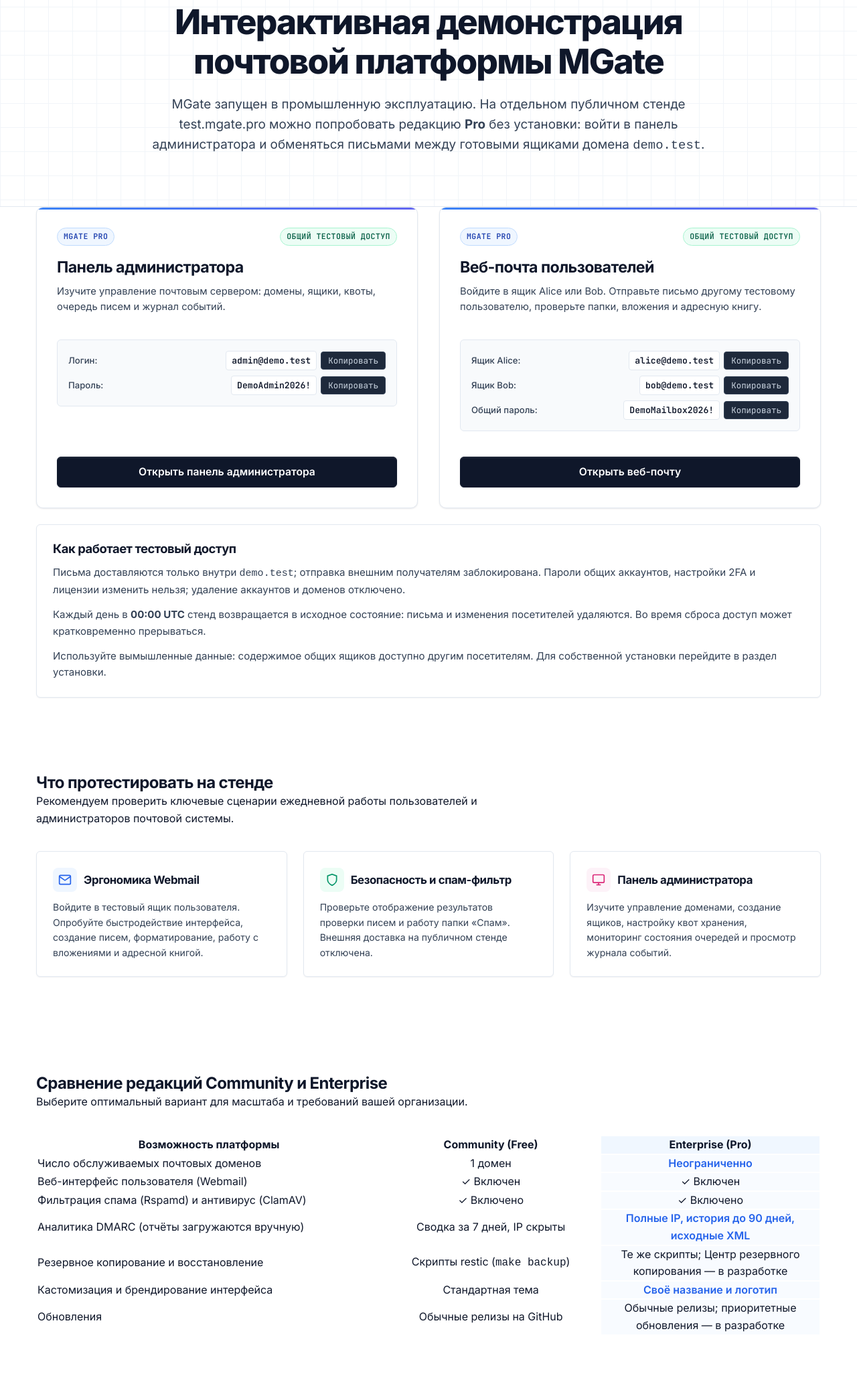
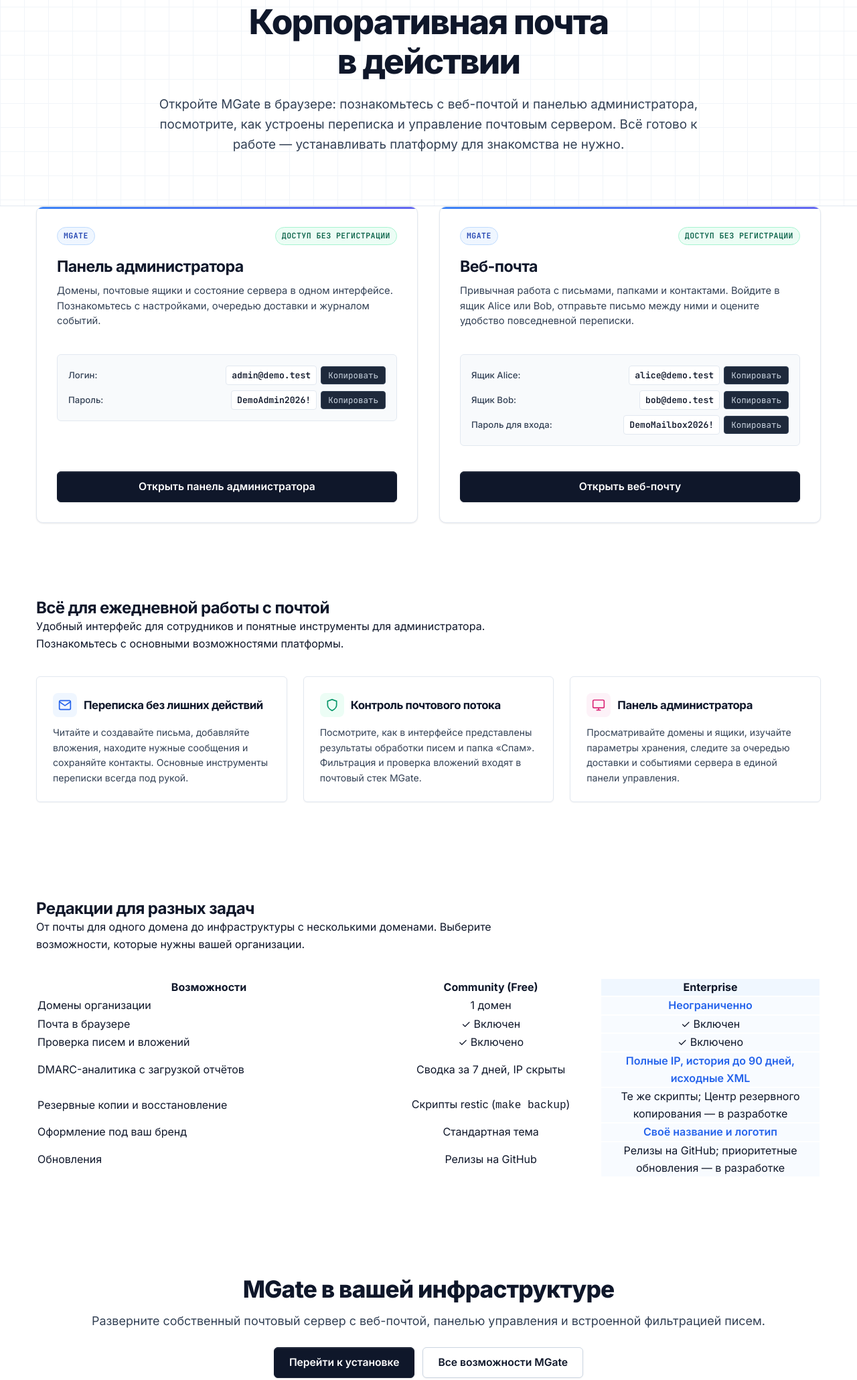
Before and after one commit to mgate-server/mgate-server.github.io, a plain HTML site: page live-demo/index.html in a window 1280 px wide. Shown: the part 203-2264 px from the top of the page at 67% size. Drawn offline with Linux system fonts and the light colour scheme.

Commit message:
Refresh demo presentation and remove test-access notice

```diff
--- a/live-demo/index.html
+++ b/live-demo/index.html
@@ -4,7 +4,7 @@
   <meta charset="UTF-8">
   <meta name="viewport" content="width=device-width, initial-scale=1.0">
   <link rel="canonical" href="https://mgate.pro/live-demo/">
-  <title>Демостенд MGate Pro — доступ к панели и веб-почте</title>
+  <title>MGate в работе — веб-почта и управление сервером</title>
   <link rel="preconnect" href="https://fonts.googleapis.com">
   <link rel="preconnect" href="https://fonts.gstatic.com" crossorigin>
   <link href="https://fonts.googleapis.com/css2?family=Inter:wght@400;500;600;700;800&family=JetBrains+Mono:wght@400;500;600;700&display=swap" rel="stylesheet">
@@ -23,7 +23,7 @@
           </svg>
         </div>
         <span>MGate</span>
-        <span class="brand-badge">Live Demo</span>
+        <span class="brand-badge">Онлайн</span>
       </a>
 
       <nav>
@@ -33,13 +33,13 @@
           <li class="nav-item"><a href="/docs/">Документация</a></li>
           <li class="nav-item"><a href="/install/">Установка</a></li>
           <li class="nav-item"><a href="/examples/">Примеры использования</a></li>
-          <li class="nav-item"><a href="/live-demo/" class="active">Live Demo</a></li>
+          <li class="nav-item"><a href="/live-demo/" class="active">В работе</a></li>
         </ul>
       </nav>
 
       <div class="nav-actions">
         <a href="/install/" class="btn btn-secondary btn-sm">Установка</a>
-        <a href="https://test.mgate.pro" class="btn btn-primary btn-sm" target="_blank" rel="noopener" data-demo-href="url">Демостенд</a>
+        <a href="https://test.mgate.pro" class="btn btn-primary btn-sm" target="_blank" rel="noopener" data-demo-href="url">Открыть MGate</a>
 
         <button class="mobile-toggle" id="mobileMenuToggle" aria-label="Открыть меню">
           <svg width="22" height="22" viewBox="0 0 24 24" fill="none" stroke="currentColor" stroke-width="2">
@@ -58,16 +58,16 @@
       <div class="container hero-content">
         <div class="pill-badge">
           <span class="status-pulse-dot"></span>
-          <span>ТЕСТОВЫЙ СТЕНД MGATE PRO ОНЛАЙН</span>
+          <span>ПОЗНАКОМЬТЕСЬ С MGATE</span>
         </div>
 
         <h1>
-          Интерактивная демонстрация <br>
-          <span class="text-gradient">почтовой платформы MGate</span>
+          Корпоративная почта <br>
+          <span class="text-gradient">в действии</span>
         </h1>
 
         <p class="hero-desc">
-          MGate запущен в промышленную эксплуатацию. На отдельном публичном стенде <a href="https://test.mgate.pro" target="_blank" rel="noopener">test.mgate.pro</a> можно попробовать редакцию <strong>Pro</strong> без установки: войти в панель администратора и обменяться письмами между готовыми ящиками домена <code>demo.test</code>.
+          Откройте MGate в браузере: познакомьтесь с веб-почтой и панелью администратора, посмотрите, как устроены переписка и управление почтовым сервером. Всё готово к работе — устанавливать платформу для знакомства не нужно.
         </p>
       </div>
     </section>
@@ -78,11 +78,11 @@
         <div class="grid-2" style="align-items: stretch; gap: 32px;">
           <div class="demo-card pro">
             <div class="demo-badge-wrap">
-              <span class="status-badge pro">MGate Pro</span>
-              <span class="status-badge online">Общий тестовый доступ</span>
+              <span class="status-badge pro">MGate</span>
+              <span class="status-badge online">Доступ без регистрации</span>
             </div>
             <h3 style="font-size: 1.45rem; margin-bottom: 10px;">Панель администратора</h3>
-            <p style="font-size: 0.92rem; color: var(--text-muted); line-height: 1.55; margin-bottom: 20px;">Изучите управление почтовым сервером: домены, ящики, квоты, очередь писем и журнал событий.</p>
+            <p style="font-size: 0.92rem; color: var(--text-muted); line-height: 1.55; margin-bottom: 20px;">Домены, почтовые ящики и состояние сервера в одном интерфейсе. Познакомьтесь с настройками, очередью доставки и журналом событий.</p>
             <div class="cred-group">
               <div class="cred-row">
                 <span class="cred-label">Логин:</span>
@@ -105,11 +105,11 @@
           </div>
           <div class="demo-card pro">
             <div class="demo-badge-wrap">
-              <span class="status-badge pro">MGate Pro</span>
-              <span class="status-badge online">Общий тестовый доступ</span>
+              <span class="status-badge pro">MGate</span>
+              <span class="status-badge online">Доступ без регистрации</span>
             </div>
-            <h3 style="font-size: 1.45rem; margin-bottom: 10px;">Веб-почта пользователей</h3>
-            <p style="font-size: 0.92rem; color: var(--text-muted); line-height: 1.55; margin-bottom: 20px;">Войдите в ящик Alice или Bob. Отправьте письмо другому тестовому пользователю, проверьте папки, вложения и адресную книгу.</p>
+            <h3 style="font-size: 1.45rem; margin-bottom: 10px;">Веб-почта</h3>
+            <p style="font-size: 0.92rem; color: var(--text-muted); line-height: 1.55; margin-bottom: 20px;">Привычная работа с письмами, папками и контактами. Войдите в ящик Alice или Bob, отправьте письмо между ними и оцените удобство повседневной переписки.</p>
             <div class="cred-group">
               <div class="cred-row">
                 <span class="cred-label">Ящик Alice:</span>
@@ -126,10 +126,10 @@
                 </div>
               </div>
               <div class="cred-row">
-                <span class="cred-label">Общий пароль:</span>
+                <span class="cred-label">Пароль для входа:</span>
                 <div class="cred-value-wrap">
                   <span class="cred-value" data-demo-var="user_password">DemoMailbox2026!</span>
-                  <button class="copy-btn btn-xs" data-demo-copy="user_password" data-copy-text="DemoMailbox2026!" aria-label="Скопировать общий пароль">Копировать</button>
+                  <button class="copy-btn btn-xs" data-demo-copy="user_password" data-copy-text="DemoMailbox2026!" aria-label="Скопировать пароль для входа">Копировать</button>
                 </div>
               </div>
             </div>
@@ -138,12 +138,6 @@
             </div>
           </div>
         </div>
-        <div class="card" style="margin-top: 24px; padding: 24px;">
-          <h3 style="margin-bottom: 12px;">Как работает тестовый доступ</h3>
-          <p style="color: var(--text-muted); line-height: 1.65; margin-bottom: 12px;">Письма доставляются только внутри <code>demo.test</code>; отправка внешним получателям заблокирована. Пароли общих аккаунтов, настройки 2FA и лицензии изменить нельзя; удаление аккаунтов и доменов отключено.</p>
-          <p style="color: var(--text-muted); line-height: 1.65; margin-bottom: 12px;">Каждый день в <strong>00:00 UTC</strong> стенд возвращается в исходное состояние: письма и изменения посетителей удаляются. Во время сброса доступ может кратковременно прерываться.</p>
-          <p style="color: var(--text-muted); line-height: 1.65;">Используйте вымышленные данные: содержимое общих ящиков доступно другим посетителям. Для собственной установки перейдите в <a href="/install/">раздел установки</a>.</p>
-        </div>
       </div>
     </section>
 
@@ -151,9 +145,9 @@
     <section class="section section-muted">
       <div class="container">
         <div class="section-header" style="max-width: 760px; margin-bottom: 36px;">
-          <h2>Что протестировать на стенде</h2>
+          <h2>Всё для ежедневной работы с почтой</h2>
           <p class="section-desc">
-            Рекомендуем проверить ключевые сценарии ежедневной работы пользователей и администраторов почтовой системы.
+            Удобный интерфейс для сотрудников и понятные инструменты для администратора. Познакомьтесь с основными возможностями платформы.
           </p>
         </div>
 
@@ -166,10 +160,10 @@
                   <polyline points="22,6 12,13 2,6"></polyline>
                 </svg>
               </div>
-              <h4 style="margin: 0; font-size: 1.05rem;">Эргономика Webmail</h4>
+              <h4 style="margin: 0; font-size: 1.05rem;">Переписка без лишних действий</h4>
             </div>
             <p style="font-size: 0.88rem; color: var(--text-muted); line-height: 1.6; margin: 0;">
-              Войдите в тестовый ящик пользователя. Опробуйте быстродействие интерфейса, создание писем, форматирование, работу с вложениями и адресной книгой.
+              Читайте и создавайте письма, добавляйте вложения, находите нужные сообщения и сохраняйте контакты. Основные инструменты переписки всегда под рукой.
             </p>
           </div>
 
@@ -180,10 +174,10 @@
                   <path d="M12 22s8-4 8-10V5l-8-3-8 3v7c0 6 8 10 8 10z"></path>
                 </svg>
               </div>
-              <h4 style="margin: 0; font-size: 1.05rem;">Безопасность и спам-фильтр</h4>
+              <h4 style="margin: 0; font-size: 1.05rem;">Контроль почтового потока</h4>
             </div>
             <p style="font-size: 0.88rem; color: var(--text-muted); line-height: 1.6; margin: 0;">
-              Проверьте отображение результатов проверки писем и работу папки «Спам». Внешняя доставка на публичном стенде отключена.
+              Посмотрите, как в интерфейсе представлены результаты обработки писем и папка «Спам». Фильтрация и проверка вложений входят в почтовый стек MGate.
             </p>
           </div>
 
@@ -199,7 +193,7 @@
               <h4 style="margin: 0; font-size: 1.05rem;">Панель администратора</h4>
             </div>
             <p style="font-size: 0.88rem; color: var(--text-muted); line-height: 1.6; margin: 0;">
-              Изучите управление доменами, создание ящиков, настройку квот хранения, мониторинг состояния очередей и просмотр журнала событий.
+              Просматривайте домены и ящики, изучайте параметры хранения, следите за очередью доставки и событиями сервера в единой панели управления.
             </p>
           </div>
         </div>
@@ -210,9 +204,9 @@
     <section class="section" id="editions">
       <div class="container">
         <div class="section-header" style="max-width: 760px; margin-bottom: 36px;">
-          <h2>Сравнение редакций Community и Enterprise</h2>
+          <h2>Редакции для разных задач</h2>
           <p class="section-desc">
-            Выберите оптимальный вариант для масштаба и требований вашей организации.
+            От почты для одного домена до инфраструктуры с несколькими доменами. Выберите возможности, которые нужны вашей организации.
           </p>
         </div>
 
@@ -220,46 +214,46 @@
           <table class="comparison-table">
             <thead>
               <tr>
-                <th style="width: 44%;">Возможность платформы</th>
+                <th style="width: 44%;">Возможности</th>
                 <th style="width: 28%; text-align: center;">Community (Free)</th>
-                <th style="width: 28%; text-align: center; background: #f0f7ff;">Enterprise (Pro)</th>
+                <th style="width: 28%; text-align: center; background: #f0f7ff;">Enterprise</th>
               </tr>
             </thead>
             <tbody>
               <tr>
-                <td>Число обслуживаемых почтовых доменов</td>
+                <td>Домены организации</td>
                 <td style="text-align: center;">1 домен</td>
                 <td style="text-align: center; font-weight: 600; color: #2563eb; background: #f8fbff;">Неограниченно</td>
               </tr>
               <tr>
-                <td>Веб-интерфейс пользователя (Webmail)</td>
+                <td>Почта в браузере</td>
                 <td style="text-align: center;">✓ Включен</td>
                 <td style="text-align: center; background: #f8fbff;">✓ Включен</td>
               </tr>
               <tr>
-                <td>Фильтрация спама (Rspamd) и антивирус (ClamAV)</td>
+                <td>Проверка писем и вложений</td>
                 <td style="text-align: center;">✓ Включено</td>
                 <td style="text-align: center; background: #f8fbff;">✓ Включено</td>
               </tr>
               <tr>
-                <td>Аналитика DMARC (отчёты загружаются вручную)</td>
+                <td>DMARC-аналитика с загрузкой отчётов</td>
                 <td style="text-align: center;">Сводка за 7 дней, IP скрыты</td>
                 <td style="text-align: center; font-weight: 600; color: #2563eb; background: #f8fbff;">Полные IP, история до 90 дней, исходные XML</td>
               </tr>
               <tr>
-                <td>Резервное копирование и восстановление</td>
+                <td>Резервные копии и восстановление</td>
                 <td style="text-align: center;">Скрипты restic (<code>make backup</code>)</td>
                 <td style="text-align: center; background: #f8fbff;">Те же скрипты; Центр резервного копирования — в разработке</td>
               </tr>
               <tr>
-                <td>Кастомизация и брендирование интерфейса</td>
+                <td>Оформление под ваш бренд</td>
                 <td style="text-align: center;">Стандартная тема</td>
                 <td style="text-align: center; font-weight: 600; color: #2563eb; background: #f8fbff;">Своё название и логотип</td>
               </tr>
               <tr>
                 <td>Обновления</td>
-                <td style="text-align: center;">Обычные релизы на GitHub</td>
-                <td style="text-align: center; background: #f8fbff;">Обычные релизы; приоритетные обновления — в разработке</td>
+                <td style="text-align: center;">Релизы на GitHub</td>
+                <td style="text-align: center; background: #f8fbff;">Релизы на GitHub; приоритетные обновления — в разработке</td>
               </tr>
             </tbody>
           </table>
@@ -267,6 +261,16 @@
       </div>
     </section>
 
+    <section class="section section-muted">
+      <div class="container" style="text-align: center;">
+        <h2 class="section-title">MGate в вашей инфраструктуре</h2>
+        <p class="section-subtitle">Разверните собственный почтовый сервер с веб-почтой, панелью управления и встроенной фильтрацией писем.</p>
+        <div class="hero-actions" style="margin-top: 24px;">
+          <a href="/install/" class="btn btn-primary btn-lg">Перейти к установке</a>
+          <a href="/features/" class="btn btn-secondary btn-lg">Все возможности MGate</a>
+        </div>
+      </div>
+    </section>
   </main>
 
   <!-- Footer -->
@@ -284,7 +288,7 @@
             <span>MGate</span>
           </div>
           <p style="font-size: 0.9rem; line-height: 1.6; color: var(--text-muted); max-width: 360px;">
-            Автономная корпоративная почтовая платформа нового поколения. Разработано с соблюдением требований OWASP ASVS L2.
+            Корпоративная почта на ваших серверах. Переписка, управление доменами и защита почтового потока в одной платформе.
           </p>
         </div>
 
@@ -296,7 +300,7 @@
             <li><a href="/docs/">Документация</a></li>
             <li><a href="/install/">Установка</a></li>
             <li><a href="/examples/">Примеры использования</a></li>
-            <li><a href="/live-demo/">Live Demo</a></li>
+            <li><a href="/live-demo/">В работе</a></li>
           </ul>
         </div>
 
```
